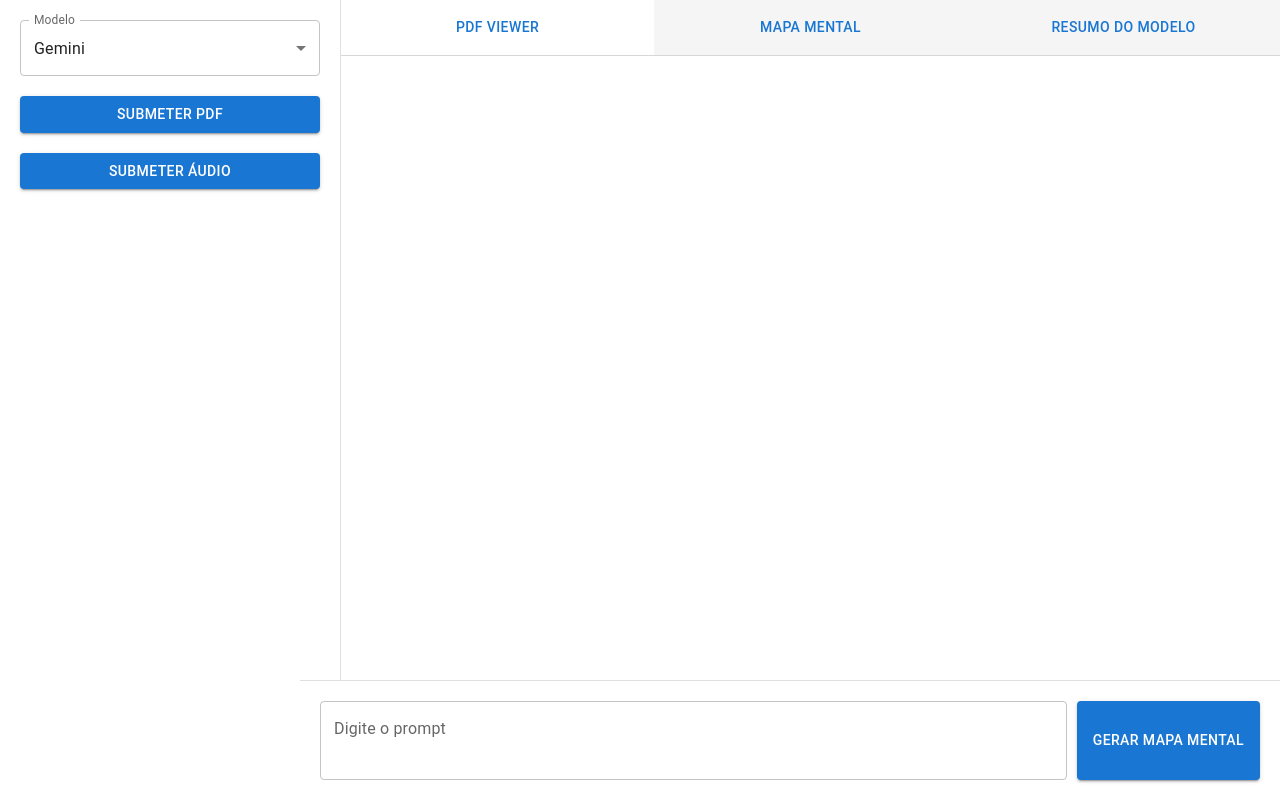
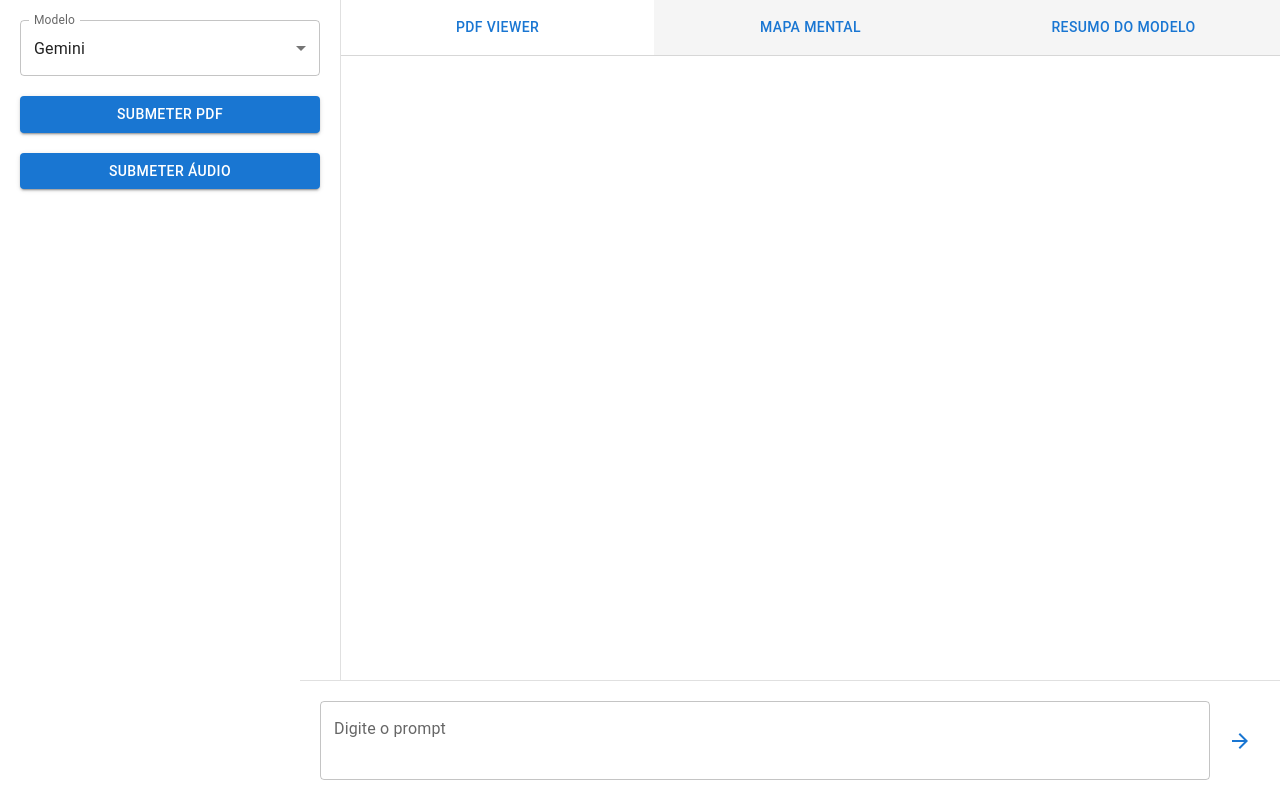
Before and after one commit to Jorge-Barbosa1/Projeto, a React (Create React App) app in the folder frontend/: page / in a window 1280 px wide. Built offline with nearby package versions, Linux system fonts and the light colour scheme.

Commit message:
adicionar a seta

```diff
--- a/frontend/src/App.js
+++ b/frontend/src/App.js
@@ -12,6 +12,7 @@ import { searchPlugin } from "@react-pdf-viewer/search";
 import "@react-pdf-viewer/search/lib/styles/index.css";
 import { zoomPlugin } from "@react-pdf-viewer/zoom";
 import "@react-pdf-viewer/zoom/lib/styles/index.css";
+import { ArrowForward } from "@mui/icons-material";
 import {
   TextField,
   Button,
@@ -19,6 +20,7 @@ import {
   MenuItem,
   FormControl,
   InputLabel,
+  IconButton,
 } from "@mui/material";
 
 function PDFViewer({ pdfUrl }) {
@@ -65,6 +67,7 @@ function App() {
   const [model, setModel] = useState("gemini");
   const [activeTab, setActiveTab] = useState("pdf"); // pdf, mindmap, summary
   const [modelSummary, setModelSummary] = useState("");
+
   const svgRef = useRef(null);
 
   useEffect(() => {
@@ -111,7 +114,6 @@ function App() {
       display: 'flex',
       flexDirection: 'column',
       height: '100vh',
-      backgroundColor: '#ffffff',
       overflow: 'hidden',
       position: 'relative'
     }}>
@@ -183,6 +185,7 @@ function App() {
 
         {/* Right Panel */}
         <div style={{ flex: 1, display: 'flex', flexDirection: 'column' }}>
+
           {/* Tabs */}
           <div style={{
             display: 'flex',
@@ -273,13 +276,9 @@ function App() {
           onChange={(e) => setPrompt(e.target.value)}
           style={{ flex: 1 }}
         />
-        <Button
-          variant="contained"
-          color="primary"
-          onClick={handleSubmit}
-        >
-          Gerar Mapa Mental
-        </Button>
+        <IconButton color="primary" onClick={handleSubmit}>
+          <ArrowForward />
+        </IconButton>
       </div>
     </div>
   );
```
